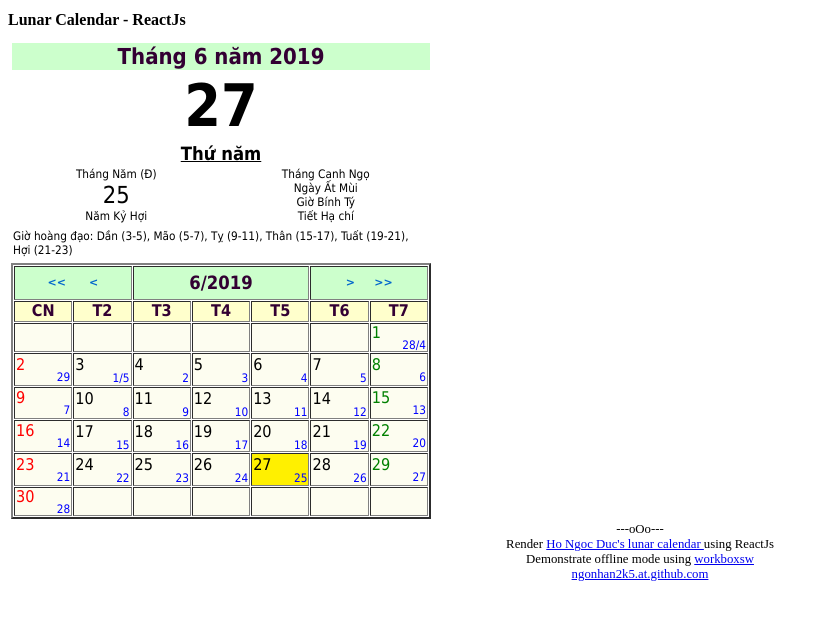
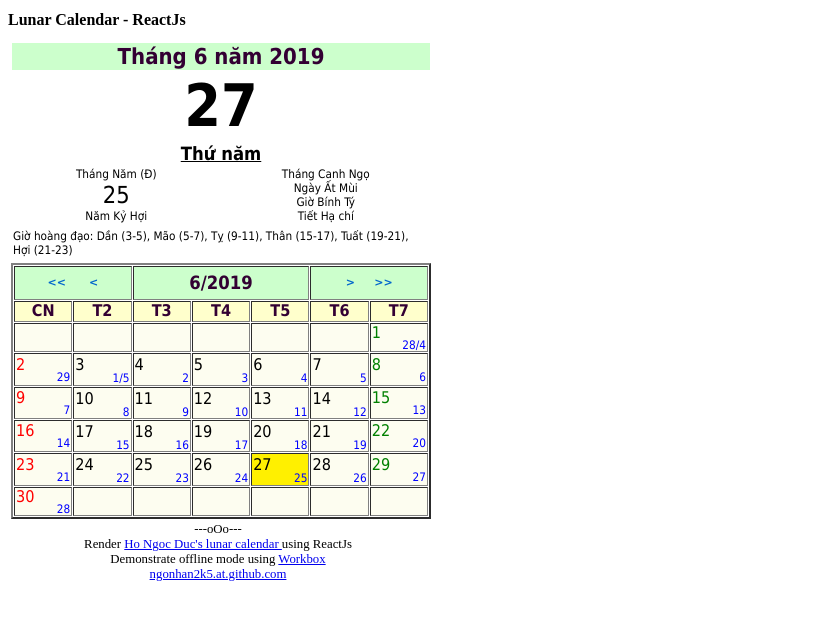
Before and after one commit to ngonhan2k5/lunar-calendar, a React app: page / in a window 1280 px wide. Shown: the top 620 px of the page, without its empty margins (0-829 px from the left). Built offline with nearby package versions, Linux system fonts and the light colour scheme.

Commit message:
Styling tune

```diff
--- a/index.html
+++ b/index.html
@@ -13,7 +13,7 @@
           <!-- anchor linking to external file -->
           <a href="/noscript">no script support device go here</a>
         </noscript>
-        <footer style="font-size:0.8em;text-align: center;">---oOo---<br>Render <a href="https://www.informatik.uni-leipzig.de/~duc/amlich/">Ho Ngoc Duc's lunar calendar </a>using ReactJs<br>Demonstrate offline mode using <a href="https://www.npmjs.com/package/workbox-sw">workboxsw</a><br><a href="https://github.com/ngonhan2k5/lunar-calendar">ngonhan2k5.at.github.com</a></footer>
+        <footer>---oOo---<br>Render <a href="https://www.informatik.uni-leipzig.de/~duc/amlich/">Ho Ngoc Duc's lunar calendar </a>using ReactJs<br>Demonstrate offline mode using <a href="https://developers.google.com/web/tools/workbox/modules/workbox-sw">Workbox</a><br><a href="https://github.com/ngonhan2k5/lunar-calendar">ngonhan2k5.at.github.com</a></footer>
     </body>
     <script>
             // Check that service workers are registered
--- a/src/App.css
+++ b/src/App.css
@@ -49,7 +49,7 @@ sub {color:blue}
     height: 30px;
     display: inline-block;
   }
-  table{
+  table, footer{
     width: 420px;
   }
 
@@ -60,8 +60,12 @@ sub {color:blue}
     text-decoration: none;
     color: inherit;
   }
+  footer{
+    font-size:0.8em;
+    text-align: center;
+  }
   @media only screen and (max-width: 600px) {
-    table{
+    table, footer{
       width: 100%;
     }
   }
```
